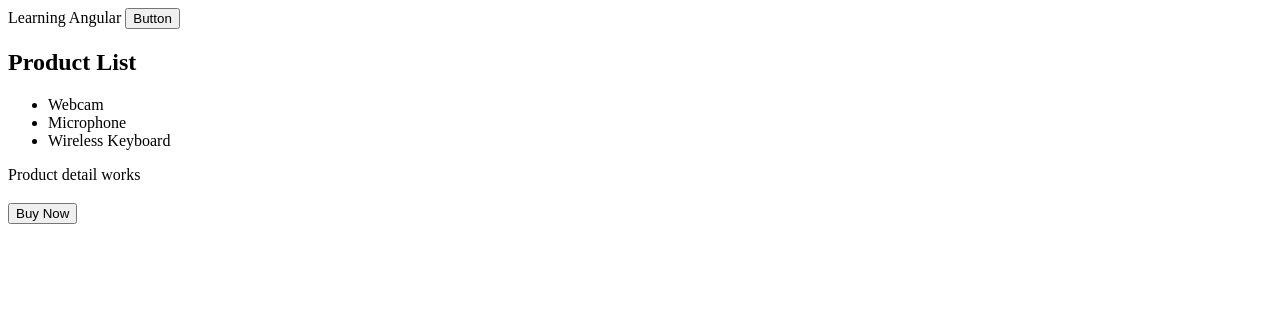
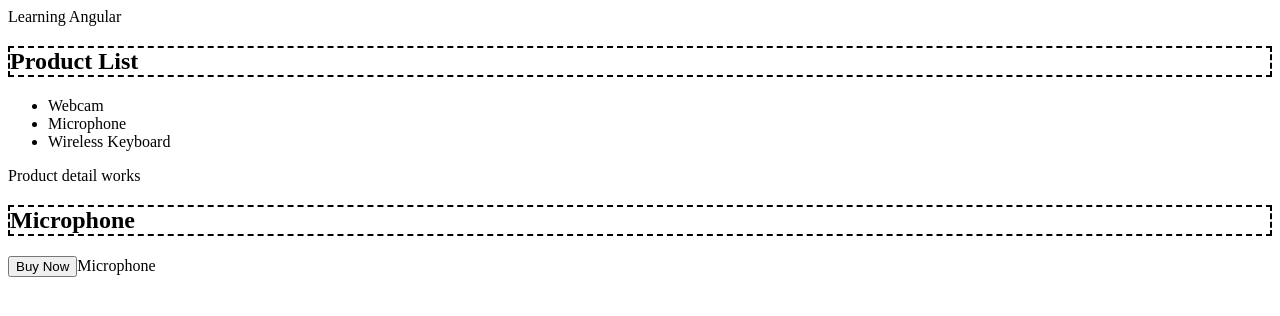
Before and after one commit to marco19972015/LearningAng, an Angular app in the folder my-app/: page / in a window 1280 px wide. Shown: the top 316 px of the page. Built offline with nearby package versions, Linux system fonts and the light colour scheme.

Commit message:
This current version includes the use of onInit to show how the value changes between a constructor and ngOnInit when selectedProduct is called

```diff
--- a/my-app/src/app/app.component.html
+++ b/my-app/src/app/app.component.html
@@ -1,6 +1,4 @@
 {{title}}
 
 
-<button (click)="practiceButton()">Button</button>
-
 <app-product-list></app-product-list>
--- a/my-app/src/app/app.component.ts
+++ b/my-app/src/app/app.component.ts
@@ -1,24 +1,16 @@
-import { Component } from '@angular/core';
+import { Component, OnDestroy } from '@angular/core';
 
 @Component({
   selector: 'app-root',
   templateUrl: './app.component.html',
   styleUrls: ['./app.component.css']
 })
-export class AppComponent{
+export class AppComponent implements OnDestroy{
   title = 'Learning Angular';
   description = 'Hello World';
 
-  practiceButton() {
+   ngOnDestroy(): void {
 
-    function getSomething(): string {
-      let food: string = 'food'
-      return food;
-    }
+   }
 
-    console.log(getSomething());
-
-
-
-  }
 }
--- a/my-app/src/app/products/product-detail/product-detail.component.css
+++ b/my-app/src/app/products/product-detail/product-detail.component.css
@@ -0,0 +1,3 @@
+h2 {
+    border: 2px dashed black;
+}
--- a/my-app/src/app/products/product-detail/product-detail.component.html
+++ b/my-app/src/app/products/product-detail/product-detail.component.html
@@ -1,3 +1,4 @@
 <p>Product detail works</p>
-<h3> {{ name }}</h3>
+<h2> {{ name }}</h2>
 <button (click)="buy()">Buy Now</button>
+<span>{{ productName }}</span>
--- a/my-app/src/app/products/product-detail/product-detail.component.ts
+++ b/my-app/src/app/products/product-detail/product-detail.component.ts
@@ -1,11 +1,32 @@
-import { Component, Input, Output, EventEmitter } from '@angular/core';
+import { Component, Input, OnInit ,Output, EventEmitter, OnChanges, SimpleChange ,ViewEncapsulation, ChangeDetectionStrategy, SimpleChanges } from '@angular/core';
 
 @Component({
   selector: 'app-product-detail',
   templateUrl: './product-detail.component.html',
-  styleUrls: ['./product-detail.component.css']
+  styleUrls: ['./product-detail.component.css'],
+  encapsulation: ViewEncapsulation.None,  // Setting the ViewEncapsulation to none will allow the css style to leak out
+  changeDetection: ChangeDetectionStrategy.OnPush  // Will trigger the change detection mechanism only when the reference of the name input property changes
 })
-export class ProductDetailComponent {
+export class ProductDetailComponent implements OnInit, OnChanges{
+
+
+  // The name saved in selected product won't show due to being undefined before string interpolation
+  constructor() {
+    console.log(`Name is ${this.name} in the constructor`);
+  }
+
+  // The name of selectedProduct will show here
+  ngOnInit(): void {
+    console.log(`Name is ${this.name} in the ngOnInit`);
+  }
+
+
+  ngOnChanges(changes: SimpleChanges): void {
+    const product = changes['name'];
+    const oldValue = product.previousValue;
+    const newValue = product.currentValue;
+    console.log(`Product change from ${oldValue} to ${newValue}`);
+  }
 
   // We use Input decorator to initialize an empty string
   @Input() name = '';
@@ -13,9 +34,16 @@ export class ProductDetailComponent {
   // We use Output decorator and it is initialized to a new EventEmitter
   @Output() bought = new EventEmitter<string>();
 
-  // method to show what was bought
+  // Method to show what was bought
   buy() {
     this.bought.emit(this.name);
   }
 
+  // Create a getter to log out the selected product
+  get productName(): string {
+    console.log(`Get ${this.name}`);
+    return this.name;
+
+  }
+
 }
--- a/my-app/src/app/products/product-list/product-list.component.html
+++ b/my-app/src/app/products/product-list/product-list.component.html
@@ -5,4 +5,8 @@
   <li (click)="selectedProduct = 'Wireless Keyboard'">Wireless Keyboard</li>
 </ul>
 
-<app-product-detail [name]="selectedProduct" (bought)="onBuy($event)"></app-product-detail>
+<app-product-detail
+#product
+[name]="selectedProduct"
+(bought)="onBuy($event)"
+></app-product-detail>
--- a/my-app/src/app/products/product-list/product-list.component.ts
+++ b/my-app/src/app/products/product-list/product-list.component.ts
@@ -8,7 +8,7 @@ import { Component } from '@angular/core';
 export class ProductListComponent {
 
   // Empty variable to store selected item
-  selectedProduct = '';
+  selectedProduct = 'Microphone';
 
 
   // Binding so we can communicate between our two components
```
